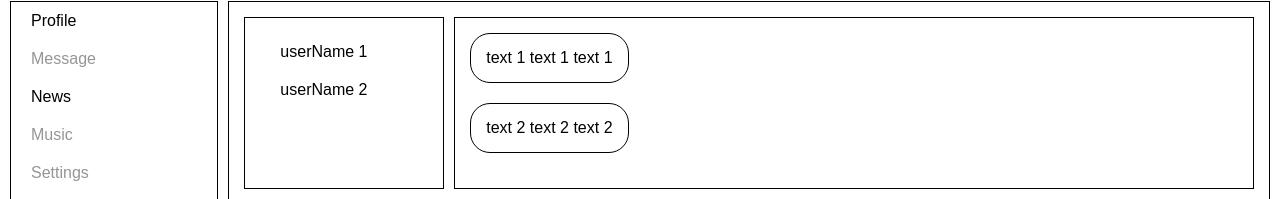
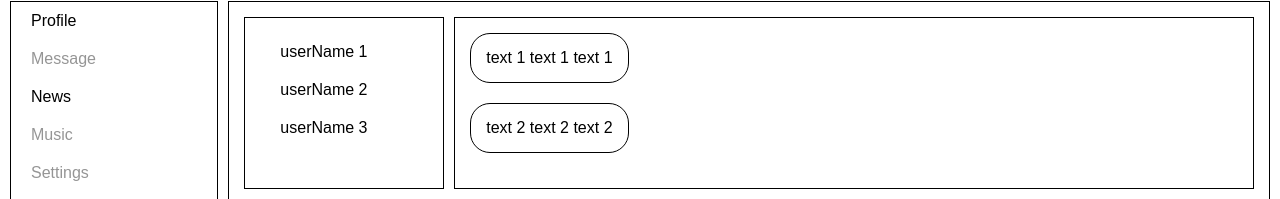
Before and after one commit to KoldunPodkradun/social_network, a React (Create React App) app: page /dialogs in a window 1280 px wide. Shown: the part 173-372 px from the top of the page. Built offline with nearby package versions, Linux system fonts and the light colour scheme.

Commit message:
12.06.2019

```diff
--- a/src/index.jsx
+++ b/src/index.jsx
@@ -28,6 +28,10 @@ let dialogs = [
     {
         id: 2,
         userName: 'userName 2'
+    },
+    {
+        id: 3,
+        userName: 'userName 3'
     }
 ];
 
```
Also changed, not shown: 1 other file (tests, documents, lock files or other folders).
